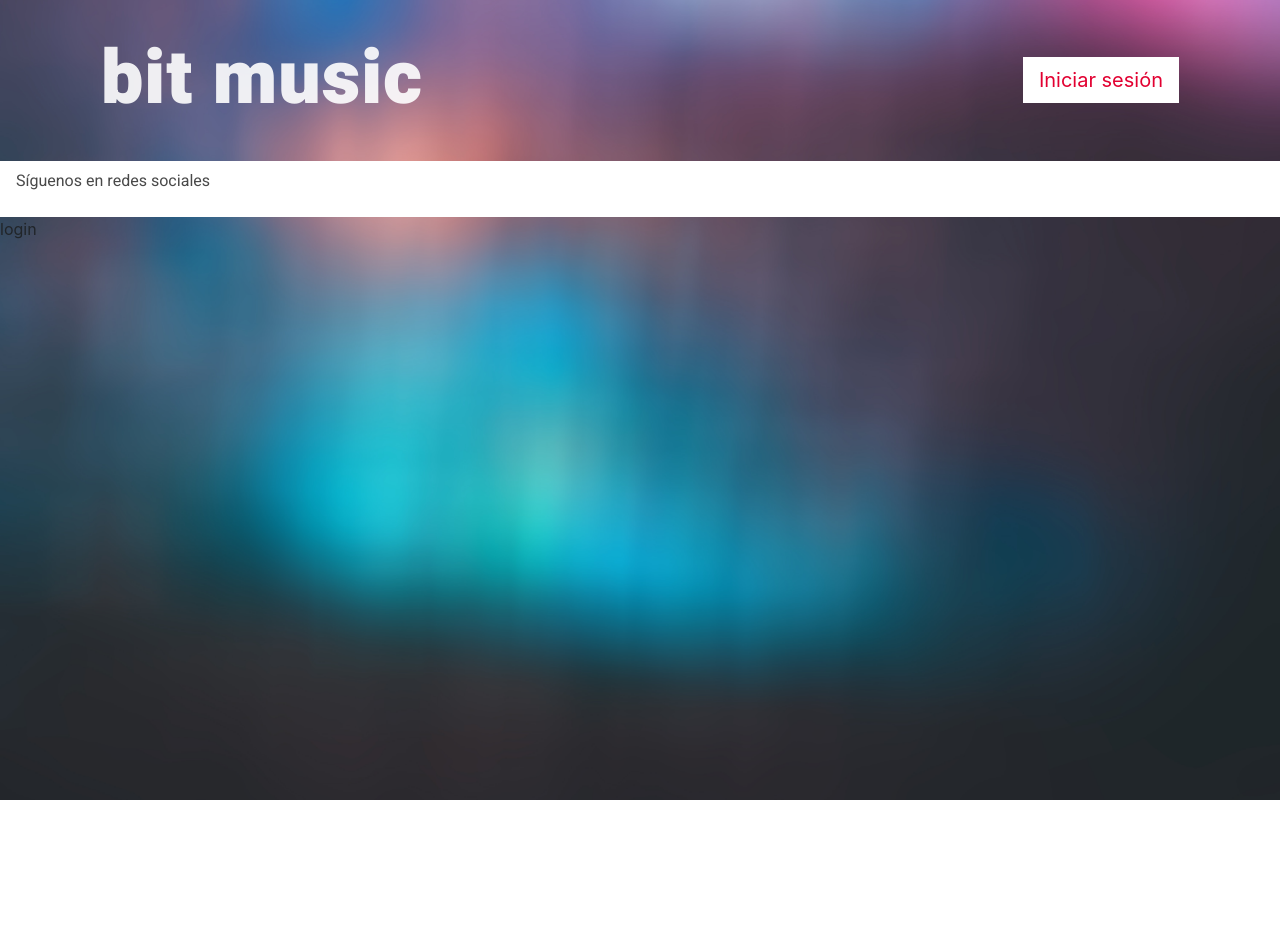
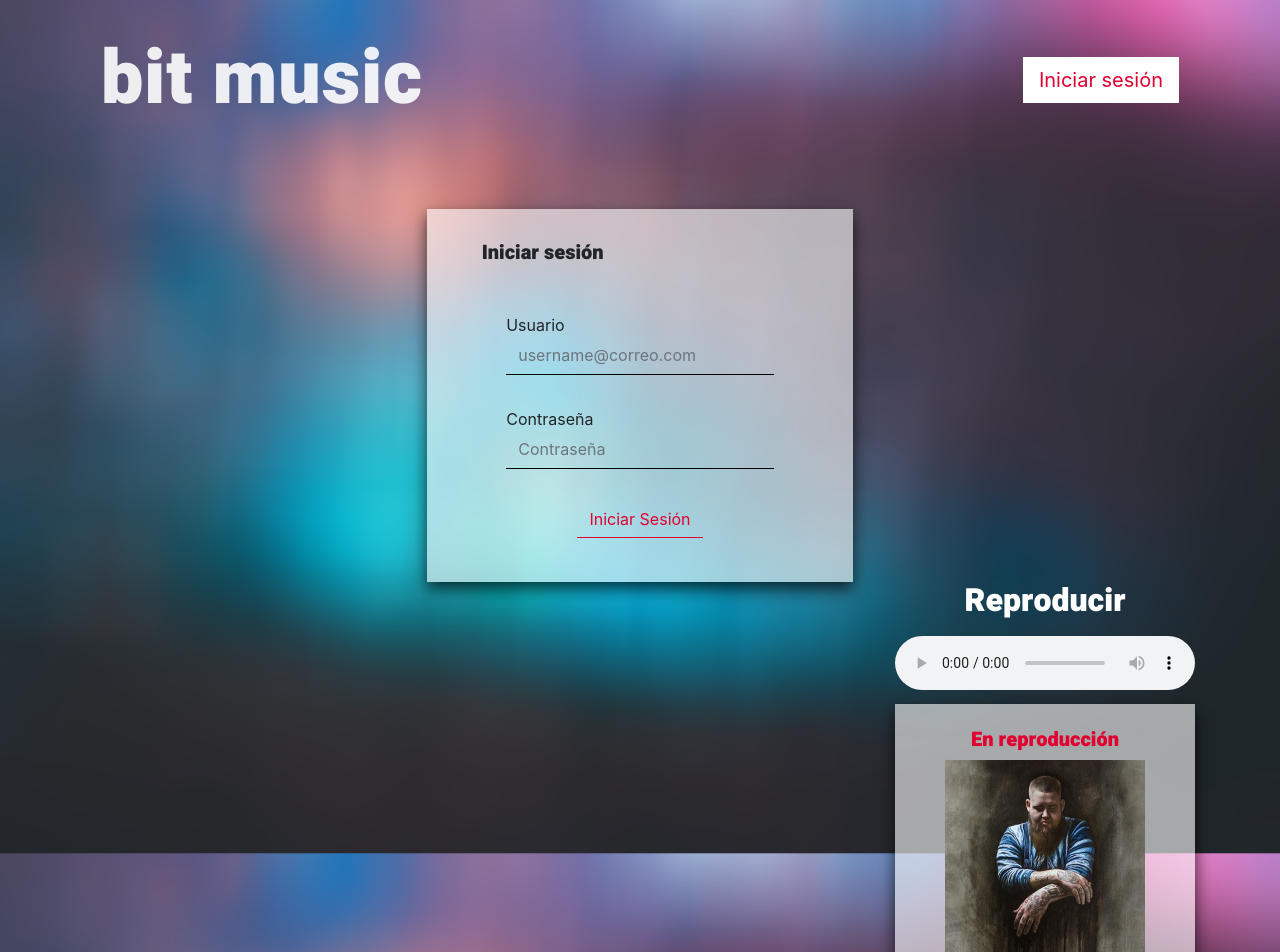
Before and after one commit to chiano-co/bit-music, an Angular app: page /login in a window 1280 px wide. Shown: the top 952 px of the page. Before the commit the page ends 800 px from the top, so only its background shows below. Built offline with nearby package versions, Linux system fonts and the light colour scheme.

Commit message:
Se actualiza componente player y login. Se añade imagen de ejemplo

```diff
--- a/src/app/app.component.html
+++ b/src/app/app.component.html
@@ -5,5 +5,7 @@
   </div>
 </nav>
 
+
+<router-outlet></router-outlet>
+<app-player></app-player>
 <app-footer></app-footer>
-<router-outlet></router-outlet>
--- a/src/app/componentes/login/login.component.css
+++ b/src/app/componentes/login/login.component.css
@@ -0,0 +1,23 @@
+.form-group {
+    margin-bottom: 2rem;
+}
+
+.card-login{
+    background-color: rgba(255,255,255,0.6);
+    box-shadow: 0px 7px 15px  rgba(0,0,0,0.7);
+}
+
+.card-header,
+.form-control,
+.btn-login {
+    background-color: transparent;
+}
+
+.btn-login {
+    border-bottom: 1px solid  rgb(226, 0, 49);
+}
+
+.btn-login:hover {
+    background-color: black;
+    border-bottom: 1px solid black;
+}
--- a/src/app/componentes/login/login.component.html
+++ b/src/app/componentes/login/login.component.html
@@ -1 +1,23 @@
-<p>login</p>
+<div class="d-flex justify-content-center mt-5">
+<div class="card card-login col-4">
+    <div class="card-body">
+        <div class="card-header">
+            <h5 class="card-title">Iniciar sesión</h5>
+        </div>
+        <div class="modal-body d-flex justify-content-center">
+            <form class="col-11 mt-2 mb-2 d-flex flex-column ">
+                <div class="form-group">
+                    <label for="emailLog" class="mb-0">Usuario</label>
+                    <input type="email" class="form-control" id="emailLog" placeholder="username@correo.com">
+                </div>
+                <div class="form-group">
+                    <label for="contrasenaLog" class="mb-0">Contraseña</label>
+                    <input type="password" class="form-control form-control-login" id="contrasenaLog" placeholder="Contraseña">
+                </div>
+
+                <button type="submit" class="btn btn-primary btn-login align-self-center">Iniciar Sesión</button>
+            </form>
+        </div>
+    </div>
+</div>
+</div>
--- a/src/app/componentes/player/player.component.css
+++ b/src/app/componentes/player/player.component.css
@@ -0,0 +1,18 @@
+h5, p {
+     color: rgb(226, 0, 49);
+ }
+
+ h2 {
+     color: white;
+    text-align: center;
+ }
+
+ .song {
+     background-color: rgba(255,255,255,0.6);
+     box-shadow: 0px 7px 15px  rgba(0,0,0,0.7);
+ }
+
+ .img-song {
+     width: 200px;
+     height: 200px;
+ }
--- a/src/app/componentes/player/player.component.html
+++ b/src/app/componentes/player/player.component.html
@@ -1 +1,13 @@
-<p>player works!</p>
+<div class="container d-flex flex-row-reverse align-items-center mb-5">
+    <div>
+        <h2 class="mb-3">Reproducir</h2>
+        <audio src="" controls></audio>
+        <div class="col-12 d-flex flex-column align-items-center song mt-2">
+            <h5 class="mt-4 mb-2">
+                En reproducción
+            </h5>
+        <img class="img-song" src="../../../assets/img/imgEjemplo.jpg" alt="">
+        <p class="mt-2">Rag'n'Bone Man - Human</p>
+    </div>
+    </div>
+</div>
--- a/src/index.html
+++ b/src/index.html
@@ -17,6 +17,8 @@
   <app-root></app-root>
 
   <!-- Bootstrap JS -->
+  <script src="https://kit.fontawesome.com/508ec1dd1a.js" crossorigin="anonymous"></script>
+
   <script src="https://code.jquery.com/jquery-3.4.1.slim.min.js"
     integrity="sha384-J6qa4849blE2+poT4WnyKhv5vZF5SrPo0iEjwBvKU7imGFAV0wwj1yYfoRSJoZ+n"
     crossorigin="anonymous"></script>
--- a/src/styles.css
+++ b/src/styles.css
@@ -24,6 +24,7 @@ body {
     border: none;
     border-radius: 0;
     background-color: white;
+    transition: all .4s;
 }
 
 .btn-primary:hover {
@@ -35,6 +36,7 @@ body {
     border: none;
     border-radius: 0;
     background-color: black;
+    transition: all .4s;
 }
 
 .btn-secondary:hover {
@@ -66,6 +68,12 @@ input[type=text], input[type=password], input[type=email] {
 
 input[type=text]:active, input[type=password]:active, input[type=email]:active {
     color: rgb(226, 0, 49);
+}
+
+.form-control:focus{
+    border-color: transparent;
+    box-shadow: none;
+    border-bottom: 1px solid  rgb(226, 0, 49);
 }
 
 
```
Also changed, not shown: src/assets/img/imgEjemplo.jpg (added).
